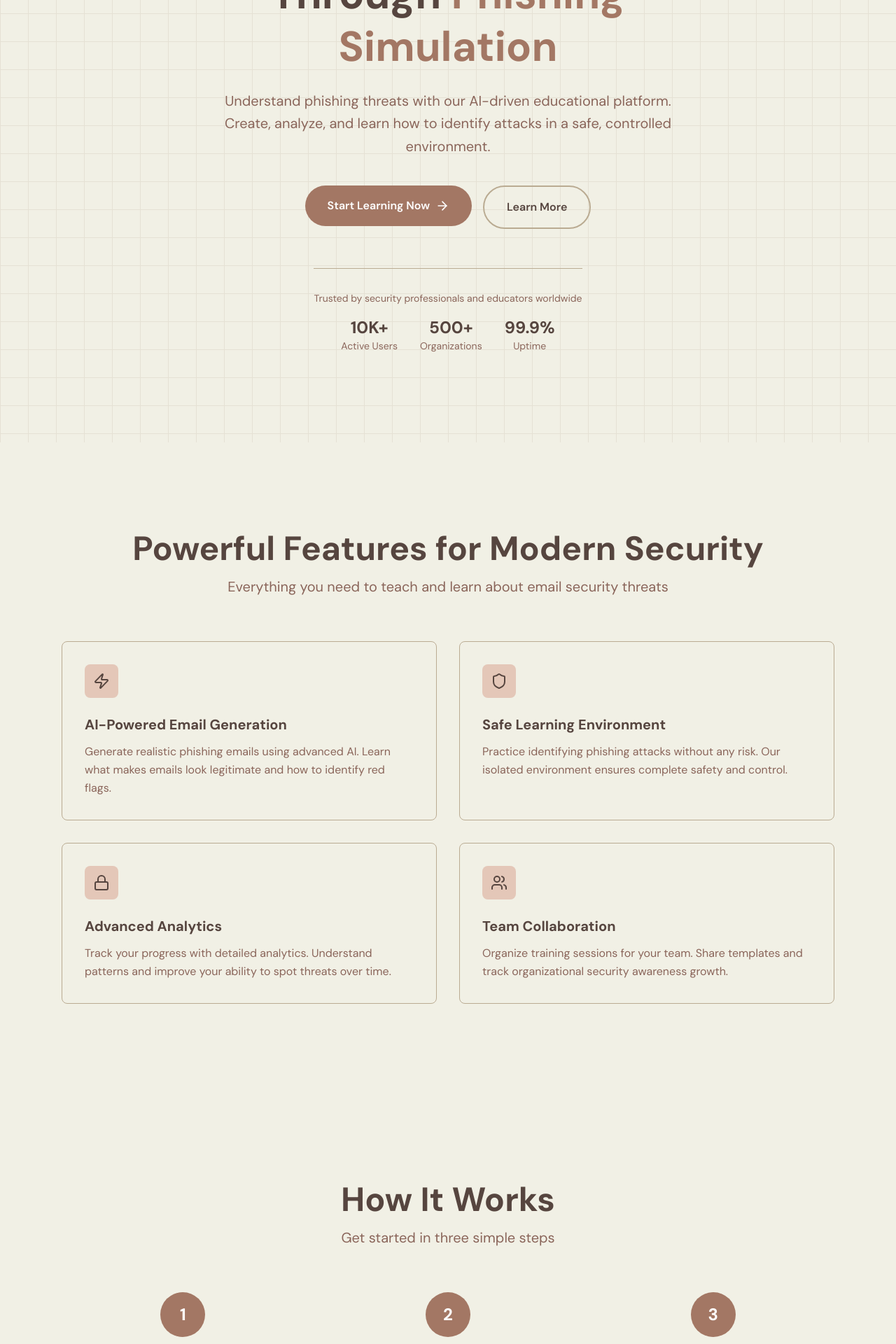
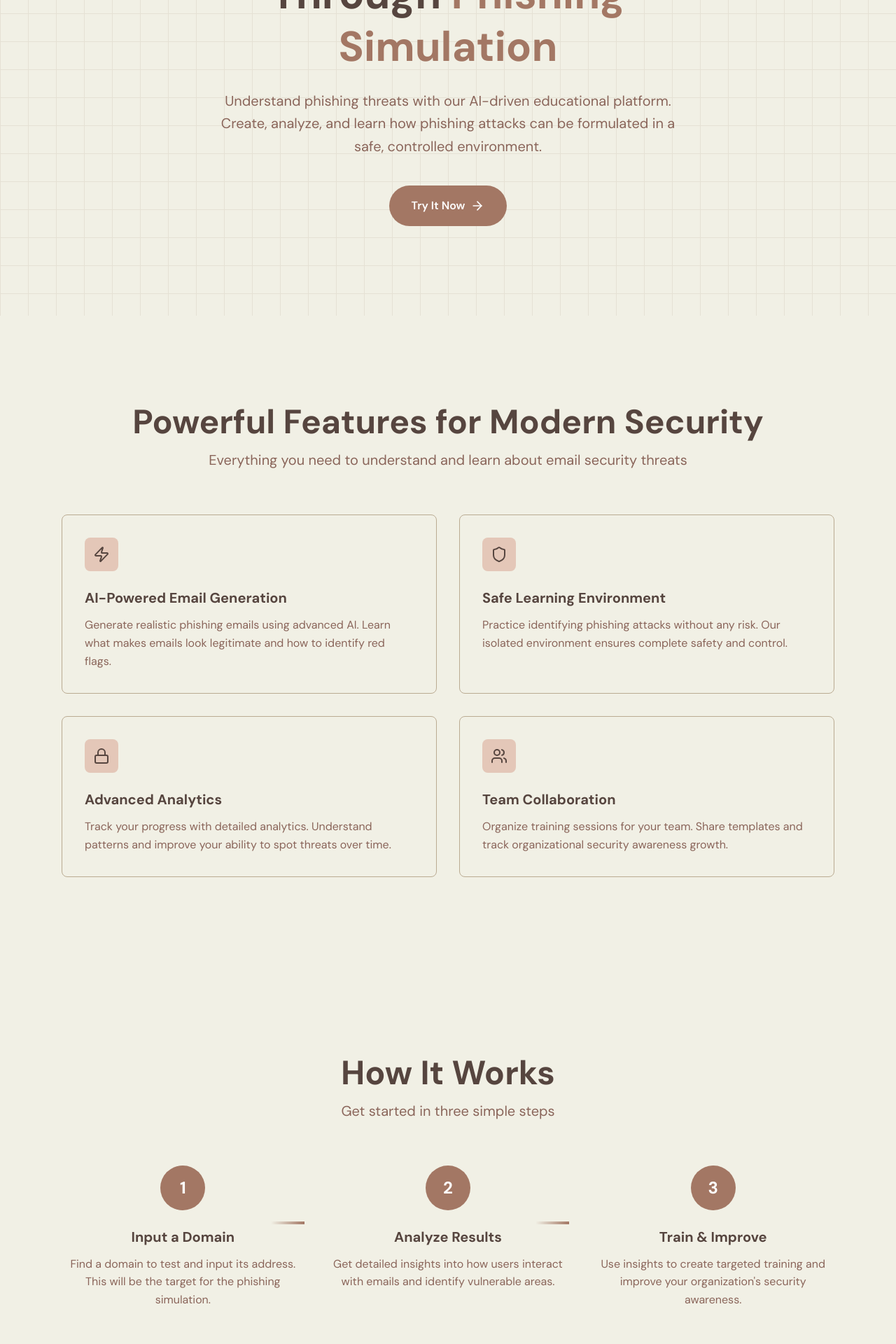
Before and after one commit to KrisP-Kreme/phishing-for-fun, a Next.js app in the folder phishing-app/: page / in a window 1280 px wide. Shown: the part 380-2300 px from the top of the page at 70% size. Built offline with nearby package versions, Linux system fonts and the light colour scheme.

Commit message:
added github and linkedin links to devs part, refined footer and made sure links are consistent across page

```diff
--- a/phishing-app/app/page.tsx
+++ b/phishing-app/app/page.tsx
@@ -1,7 +1,9 @@
 "use client";
 
 import Link from "next/link";
-import { ArrowRight, Shield, Zap, Users, Lock } from "lucide-react";
+import { ArrowRight, Shield, Zap, Users, Lock} from "lucide-react";
+import { LinkedinLogo } from "@phosphor-icons/react";
+import { GithubLogoIcon } from "@phosphor-icons/react";
 
 export default function Home() {
   return (
@@ -19,6 +21,12 @@ export default function Home() {
 
           {/* Navigation */}
           <nav className="hidden md:flex items-center gap-8">
+            <Link
+              href="#home"
+              className="text-[var(--muted-foreground)] hover:text-[var(--foreground)] transition-colors"
+            >
+              Home
+            </Link>
             <Link
               href="#features"
               className="text-[var(--muted-foreground)] hover:text-[var(--foreground)] transition-colors"
@@ -40,14 +48,16 @@ export default function Home() {
           </nav>
 
           {/* CTA Button */}
-          <button className="text-[var(--primary-foreground)] font-medium px-6 py-2.5 rounded-full transition-all duration-200 hover:scale-105 hover:shadow-lg" style={{ backgroundColor: 'var(--primary)' }}>
-            Get Started
-          </button>
+          <Link href="/app">
+            <button className="text-[var(--primary-foreground)] cursor-pointer font-medium px-6 py-2.5 rounded-full transition-all duration-200 hover:scale-105 hover:shadow-lg" style={{ backgroundColor: 'var(--primary)' }}>
+              Get Started
+            </button>
+          </Link>
         </div>
       </header>
 
       {/* Hero Section */}
-      <section className="relative overflow-hidden" style={{ backgroundColor: 'var(--background)' }}>
+      <section id="home" className="relative overflow-hidden" style={{ backgroundColor: 'var(--background)' }}>
         {/* Grid Pattern Background */}
         <div className="absolute inset-0 grid-pattern opacity-20"></div>
 
@@ -70,55 +80,21 @@ export default function Home() {
             {/* Subtitle */}
             <p className="text-xl leading-relaxed mb-10 max-w-2xl text-[var(--muted-foreground)]">
               Understand phishing threats with our AI-driven educational platform.
-              Create, analyze, and learn how to identify attacks in a safe,
+              Create, analyze, and learn how phishing attacks can be formulated in a safe,
               controlled environment.
             </p>
 
             {/* CTA Buttons */}
             <div className="flex flex-col sm:flex-row gap-4 justify-center">
               <Link href="/app">
-                <button className="group flex items-center justify-center gap-2 text-[var(--primary-foreground)] font-semibold px-8 py-4 rounded-full transition-all duration-200 hover:scale-105 hover:shadow-lg" style={{ backgroundColor: 'var(--primary)' }}>
-                  Start Learning Now
+                <button className="group flex items-center justify-center gap-2 text-[var(--primary-foreground)] font-semibold px-8 py-4 rounded-full transition-all duration-200 cursor-pointer hover:scale-105 hover:shadow-lg" style={{ backgroundColor: 'var(--primary)' }}>
+                  Try It Now
                   <ArrowRight className="w-5 h-5 group-hover:translate-x-1 transition-transform" />
                 </button>
               </Link>
-              <button className="flex items-center justify-center gap-2 border-2 font-semibold px-8 py-4 rounded-full transition-all duration-200" style={{ borderColor: 'var(--border)', color: 'var(--foreground)' }}>
-                Learn More
-              </button>
+
             </div>
 
-            {/* Social Proof */}
-            <div className="mt-14 pt-8 border-t" style={{ borderColor: 'var(--border)' }}>
-              <p className="text-sm text-[var(--muted-foreground)] mb-4">
-                Trusted by security professionals and educators worldwide
-              </p>
-              <div className="flex justify-center gap-8">
-                <div className="text-center">
-                  <div className="text-2xl font-bold">
-                    10K+
-                  </div>
-                  <p className="text-sm text-[var(--muted-foreground)]">
-                    Active Users
-                  </p>
-                </div>
-                <div className="text-center">
-                  <div className="text-2xl font-bold">
-                    500+
-                  </div>
-                  <p className="text-sm text-[var(--muted-foreground)]">
-                    Organizations
-                  </p>
-                </div>
-                <div className="text-center">
-                  <div className="text-2xl font-bold">
-                    99.9%
-                  </div>
-                  <p className="text-sm text-[var(--muted-foreground)]">
-                    Uptime
-                  </p>
-                </div>
-              </div>
-            </div>
           </div>
         </div>
       </section>
@@ -130,8 +106,8 @@ export default function Home() {
             <h2 className="text-4xl md:text-5xl font-bold mb-4">
               Powerful Features for Modern Security
             </h2>
-            <p className="text-xl text-[var(--muted-foreground)] max-w-2xl mx-auto">
-              Everything you need to teach and learn about email security threats
+            <p className="text-xl text-[var(--muted-foreground)] max-w-3xl mx-auto">
+              Everything you need to understand and learn about email security threats
             </p>
           </div>
 
@@ -215,14 +191,14 @@ export default function Home() {
                   1
                 </div>
                 <h3 className="text-xl font-bold mb-3">
-                  Create a Campaign
+                  Input a Domain
                 </h3>
                 <p className="text-[var(--muted-foreground)]">
-                  Set up your phishing simulation campaign with customizable
-                  templates or generate emails with AI.
+                  Find a domain to test and input its address.
+                  This will be the target for the phishing simulation.
                 </p>
               </div>
-              <div className="hidden md:block absolute top-20 right-0 w-12 h-1 bg-gradient-to-r" style={{ backgroundImage: `linear-gradient(to right, var(--primary), transparent)` }}></div>
+              <div className="hidden md:block absolute top-20 right-0 w-12 h-1 bg-gradient-to-r" style={{ backgroundImage: `linear-gradient(to right, transparent, var(--primary))` }}></div>
             </div>
 
             {/* Step 2 */}
@@ -239,7 +215,7 @@ export default function Home() {
                   identify vulnerable areas.
                 </p>
               </div>
-              <div className="hidden md:block absolute top-20 right-0 w-12 h-1 bg-gradient-to-r" style={{ backgroundImage: `linear-gradient(to right, var(--primary), transparent)` }}></div>
+              <div className="hidden md:block absolute top-20 right-0 w-12 h-1 bg-gradient-to-r" style={{ backgroundImage: `linear-gradient(to right, transparent, var(--primary))` }}></div>
             </div>
 
             {/* Step 3 */}
@@ -287,7 +263,26 @@ export default function Home() {
                   <br></br>
                   With his background in Cybersecurity and a real passion for ethical hacking and cybersecurity education, he co-created PhishGuard alongside Kristijan.
               </p>
+              <div className="flex gap-2 justify-start">
+                <a
+                  href="https://www.linkedin.com/in/nikolas-vittorio/"
+                  target="_blank"
+                  rel="noopener noreferrer"
+                  className="flex items-center gap-2 text-[var(--accent-foreground)] hover:text-[var(--accent)] transition-colors"
+                  >
+                  <LinkedinLogo size={28} weight="fill" />
+                </a>
+                <a
+                  href="https://github.com/NikolasVittorio"
+                  target="_blank"
+                  rel="noopener noreferrer"
+                  className="flex items-center gap-2 text-[var(--accent-foreground)] hover:text-[var(--accent)] transition-colors"
+                  >
+                  <GithubLogoIcon size={28} weight="fill" />
+                </a>
+              </div>
             </div>
+
 
             <div className="rounded-lg p-2 border" style={{ backgroundColor: 'var(--background)', borderColor: 'var(--border)' }}>
               <div className="aspect-square rounded-lg flex items-center justify-center" style={{ backgroundColor: 'var(--accent)' }}>
@@ -313,6 +308,24 @@ export default function Home() {
                   <br></br>
                   He has just completed his Bachelor's degree in Computer Science at RMIT University and is eager to work on more innovative projects like this one.
               </p>
+              <div className="flex gap-2 justify-start">
+                <a
+                  href="https://www.linkedin.com/in/kristijanpopordanoski/"
+                  target="_blank"
+                  rel="noopener noreferrer"
+                  className="flex items-center gap-2 text-[var(--accent-foreground)] hover:text-[var(--accent)] transition-colors"
+                  >
+                  <LinkedinLogo size={28} weight="fill" />
+                </a>
+                <a
+                  href="https://github.com/KrisP-Kreme"
+                  target="_blank"
+                  rel="noopener noreferrer"
+                  className="flex items-center gap-2 text-[var(--accent-foreground)] hover:text-[var(--accent)] transition-colors"
+                  >
+                  <GithubLogoIcon size={28} weight="fill" />
+                </a>
+              </div>
             </div>
 
             <div className="rounded-lg p-2 border" style={{ backgroundColor: 'var(--background)', borderColor: 'var(--border)' }}>
@@ -328,22 +341,7 @@ export default function Home() {
         </div>
       </section>
 
-      {/* CTA Section */}
-      <section className="py-24 md:py-32" style={{ backgroundColor: 'var(--primary)' }}>
-        <div className="max-w-4xl mx-auto px-6 text-center">
-          <h2 className="text-4xl md:text-5xl font-bold text-[var(--primary-foreground)] mb-6">
-            Ready to Strengthen Your Security?
-          </h2>
-          <p className="text-xl text-[var(--primary-foreground)] mb-10 max-w-2xl mx-auto" style={{ opacity: 0.9 }}>
-            Join thousands of organizations already using PhishGuard to train their
-            teams and reduce security risks.
-          </p>
-          <button className="inline-flex items-center gap-2 text-[var(--primary)] font-bold px-8 py-4 rounded-full transition-all duration-200 hover:scale-105 hover:shadow-lg" style={{ backgroundColor: 'var(--primary-foreground)' }}>
-            Get Started For Free
-            <ArrowRight className="w-5 h-5" />
-          </button>
-        </div>
-      </section>
+
 
       {/* Footer */}
       <footer className="text-[var(--muted-foreground)] border-t" style={{ backgroundColor: 'var(--destructive)', color: 'var(--destructive-foreground)', borderColor: 'var(--border)' }}>
@@ -359,86 +357,17 @@ export default function Home() {
                 AI-powered email security education platform.
               </p>
             </div>
-
-            {/* Product */}
-            <div>
-              <h4 className="font-semibold mb-4">Product</h4>
-              <ul className="space-y-2 text-sm">
-                <li>
-                  <Link href="#" className="hover:text-[var(--destructive-foreground)] transition-colors">
-                    Features
-                  </Link>
-                </li>
-                <li>
-                  <Link href="#" className="hover:text-[var(--destructive-foreground)] transition-colors">
-                    Pricing
-                  </Link>
-                </li>
-                <li>
-                  <Link href="#" className="hover:text-[var(--destructive-foreground)] transition-colors">
-                    Security
-                  </Link>
-                </li>
-              </ul>
-            </div>
-
-            {/* Company */}
-            <div>
-              <h4 className="font-semibold mb-4">Company</h4>
-              <ul className="space-y-2 text-sm">
-                <li>
-                  <Link href="#" className="hover:text-[var(--destructive-foreground)] transition-colors">
-                    About
-                  </Link>
-                </li>
-                <li>
-                  <Link href="#" className="hover:text-[var(--destructive-foreground)] transition-colors">
-                    Blog
-                  </Link>
-                </li>
-                <li>
-                  <Link href="#" className="hover:text-[var(--destructive-foreground)] transition-colors">
-                    Careers
-                  </Link>
-                </li>
-              </ul>
-            </div>
-
-            {/* Legal */}
-            <div>
-              <h4 className="font-semibold mb-4">Legal</h4>
-              <ul className="space-y-2 text-sm">
-                <li>
-                  <Link href="#" className="hover:text-[var(--destructive-foreground)] transition-colors">
-                    Privacy Policy
-                  </Link>
-                </li>
-                <li>
-                  <Link href="#" className="hover:text-[var(--destructive-foreground)] transition-colors">
-                    Terms of Service
-                  </Link>
-                </li>
-                <li>
-                  <Link href="#" className="hover:text-[var(--destructive-foreground)] transition-colors">
-                    Contact
-                  </Link>
-                </li>
-              </ul>
-            </div>
           </div>
 
           <div className="border-t pt-8 flex flex-col md:flex-row justify-between items-center text-sm" style={{ borderColor: 'var(--border)', color: 'var(--destructive-foreground)', opacity: 0.8 }}>
             <p>&copy; 2025 PhishGuard. All rights reserved.</p>
             <div className="flex gap-6 mt-4 md:mt-0">
-              <Link href="#" className="hover:text-[var(--destructive-foreground)] transition-colors">
-                Twitter
+              <Link href="/app">
+                 Get Started
               </Link>
-              <Link href="#" className="hover:text-[var(--destructive-foreground)] transition-colors">
-                LinkedIn
-              </Link>
-              <Link href="#" className="hover:text-[var(--destructive-foreground)] transition-colors">
-                GitHub
-              </Link>
+              <a href="https://github.com/KrisP-Kreme/phishing-for-fun" className="hover:text-[var(--destructive-foreground)] transition-colors">
+                Project Repo
+              </a>
             </div>
           </div>
         </div>
--- a/phishing-app/package.json
+++ b/phishing-app/package.json
@@ -9,10 +9,12 @@
     "lint": "eslint"
   },
   "dependencies": {
+    "@phosphor-icons/react": "^2.1.10",
     "lucide-react": "^0.553.0",
     "next": "16.0.1",
     "react": "19.2.0",
-    "react-dom": "19.2.0"
+    "react-dom": "19.2.0",
+    "simple-icons": "^15.20.0"
   },
   "devDependencies": {
     "@tailwindcss/postcss": "^4",
```
Also changed, not shown: 1 other file (tests, documents, lock files or other folders).
